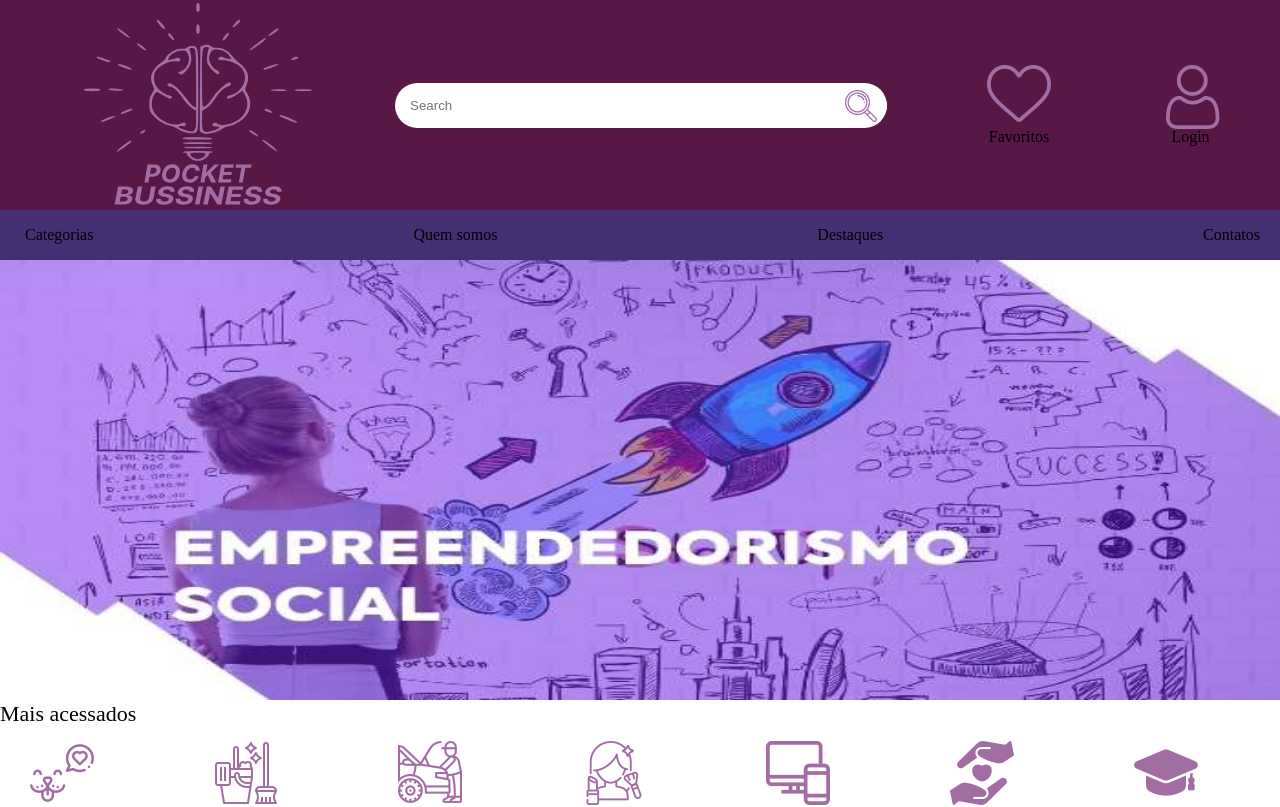
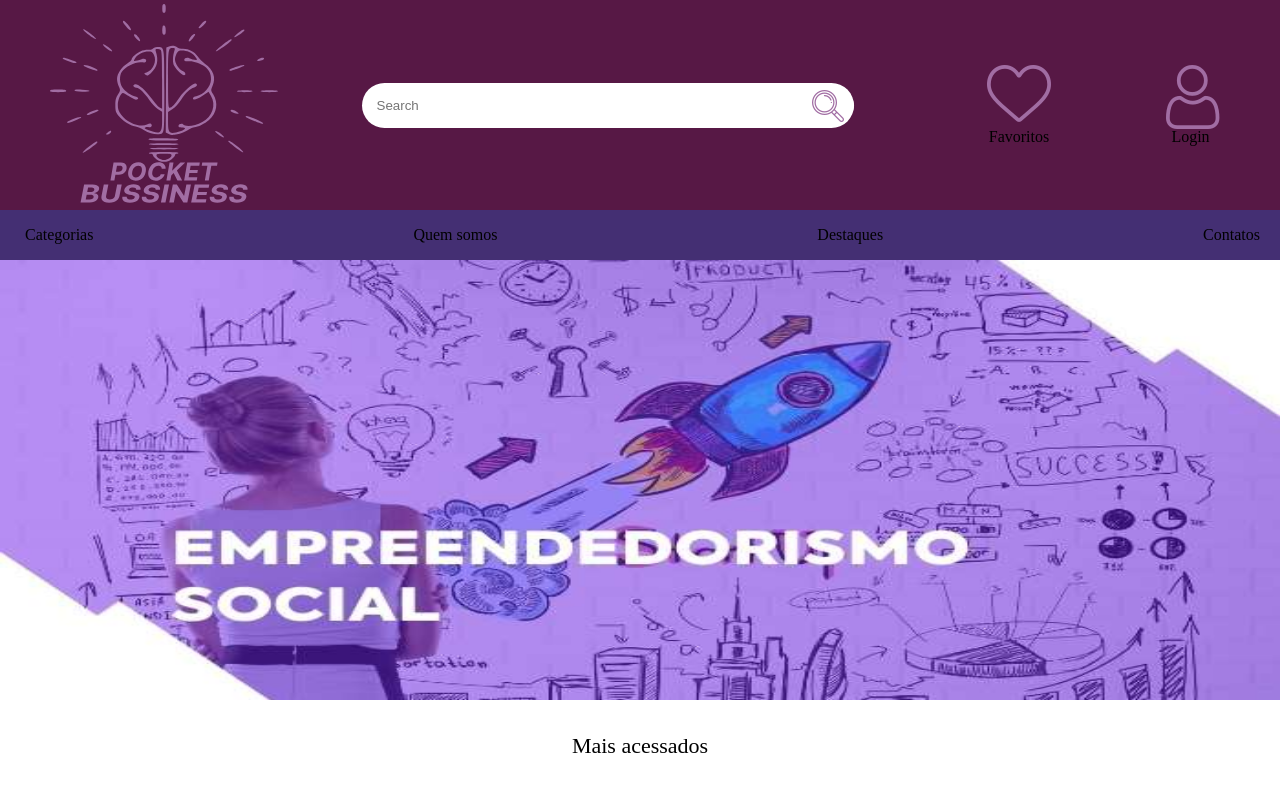
Before and after one commit to Nikoly18/projeto-interdisciplinar, a website: page index.html in a window 1280 px wide. Shown: the top 807 px of the page. Drawn offline with Linux system fonts and the light colour scheme.

Commit message:
Add files via upload

```diff
--- a/assets/css/home.css
+++ b/assets/css/home.css
@@ -13,7 +13,12 @@ body {
 
 .logo {
     text-align: center;
-    width: 25%;
+}
+
+.logo__link-home {
+    display: flex;
+    flex-direction: column;
+    justify-content: center;
 }
 
 #logo {
@@ -171,6 +176,7 @@ body {
 
 .carrossel img {
     cursor: pointer;
+    padding-block: 5rem;
 }
 
 .carrossel::-webkit-scrollbar {
@@ -198,4 +204,6 @@ body {
 
 h2 {
     font-size: 22px;
+    text-align: center;
+    margin-top: 2rem;
 }
```
Also changed, not shown: cadastro.html (+1 -1 lines).
